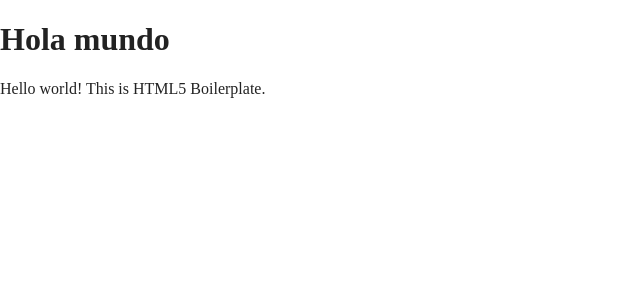
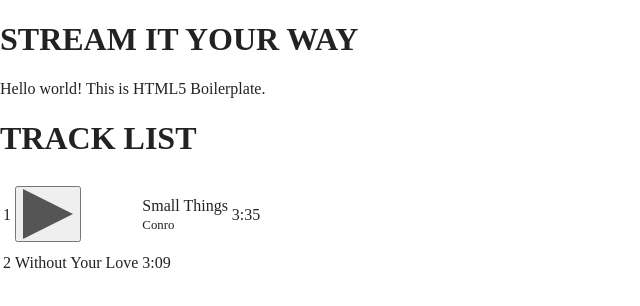
Before and after one commit to Lakril/monstercat_practice, a website built with Parcel: page index.html in a window 1280 px wide. Shown: the whole page, without its empty margins (0-640 px from the left). Built offline with nearby package versions, Linux system fonts and the light colour scheme.

Commit message:
create tables

```diff
--- a/css/main.css
+++ b/css/main.css
@@ -260,3 +260,11 @@ textarea {
     page-break-after: avoid;
   }
 }
+
+.triangle-right {
+	width: 0;
+	height: 0;
+	border-top: 25px solid transparent;
+	border-left: 50px solid #555;
+	border-bottom: 25px solid transparent;
+}
--- a/index.html
+++ b/index.html
@@ -1,42 +1,79 @@
-<!doctype html>
+<!DOCTYPE html>
 <html class="no-js" lang="">
+  <head>
+    <meta charset="utf-8" />
+    <title></title>
+    <meta name="description" content="" />
+    <meta name="viewport" content="width=device-width, initial-scale=1" />
 
-<head>
-  <meta charset="utf-8">
-  <title></title>
-  <meta name="description" content="">
-  <meta name="viewport" content="width=device-width, initial-scale=1">
+    <meta property="og:title" content="" />
+    <meta property="og:type" content="" />
+    <meta property="og:url" content="" />
+    <meta property="og:image" content="" />
 
-  <meta property="og:title" content="">
-  <meta property="og:type" content="">
-  <meta property="og:url" content="">
-  <meta property="og:image" content="">
-
-  <link rel="manifest" href="site.webmanifest">
-  <link rel="apple-touch-icon" href="icon.png">
+    <link rel="manifest" href="site.webmanifest" />
+    <link rel="apple-touch-icon" href="icon.png" />
     <!-- Place favicon.ico in the root directory -->
 
-  <link rel="stylesheet" href="css/normalize.css">
-  <link rel="stylesheet" href="css/main.css">
+    <link rel="stylesheet" href="css/normalize.css" />
+    <link rel="stylesheet" href="css/main.css" />
 
-  <meta name="theme-color" content="#fafafa">
+    <meta name="theme-color" content="#fafafa" />
   </head>
 
   <body>
+    <!-- Add your site or application content here -->
+    <h1>STREAM IT YOUR WAY</h1>
+    <p>Hello world! This is HTML5 Boilerplate.</p>
 
-  <!-- Add your site or application content here -->
-  <h1>Hola mundo</h1>
-  <p>Hello world! This is HTML5 Boilerplate.</p>
+    <h1>TRACK LIST</h1>
+    <div>
+      <table>
+        <tr>
+          <td>1</td>
+          <td>
+            <button type="button">
+            <div class="triangle-right">
+              <audio class="myAudio"
+                  src="music/Tom Jones - Its not Unusual.mp3"
+
+                  type="audio/mp3"
+                >
+              </audio>
+            </div>
+          </button>
+
+          </td>
+          <td>
+            <p>Small Things <br /><small>Conro</small></p>
+          </td>
+          <td>3:35</td>
+        </tr>
+        <tr>
+          <td>2</td>
+          <td>Without Your Love</td>
+          <td>3:09</td>
+        </tr>
+      </table>
+    </div>
+
+
     <script src="js/vendor/modernizr-3.11.2.min.js"></script>
     <script src="js/plugins.js"></script>
     <script src="js/main.js"></script>
 
     <!-- Google Analytics: change UA-XXXXX-Y to be your site's ID. -->
     <script>
-    window.ga = function () { ga.q.push(arguments) }; ga.q = []; ga.l = +new Date;
-    ga('create', 'UA-XXXXX-Y', 'auto'); ga('set', 'anonymizeIp', true); ga('set', 'transport', 'beacon'); ga('send', 'pageview')
+      window.ga = function () {
+        ga.q.push(arguments);
+      };
+      ga.q = [];
+      ga.l = +new Date();
+      ga("create", "UA-XXXXX-Y", "auto");
+      ga("set", "anonymizeIp", true);
+      ga("set", "transport", "beacon");
+      ga("send", "pageview");
     </script>
     <script src="https://www.google-analytics.com/analytics.js" async></script>
   </body>
-
 </html>
```
Also changed, not shown: 2 other files. Lines whose indentation alone changed are shown as unchanged.
